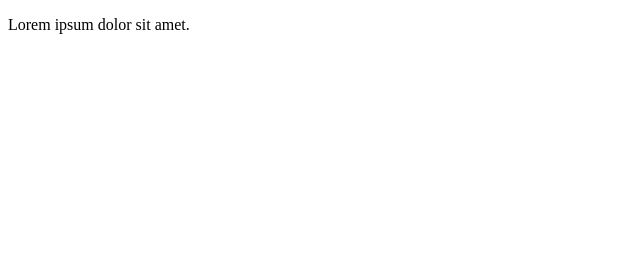
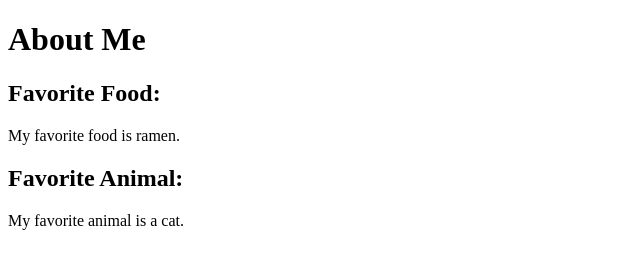
Before and after one commit to cmckay150/learngit, a plain HTML site: page index.html in a window 1280 px wide. Shown: the whole page, without its empty margins (0-640 px from the left). Drawn offline with Linux system fonts and the light colour scheme.

Commit message:
added information about me with diff headers and content

```diff
--- a/index.html
+++ b/index.html
@@ -6,6 +6,10 @@
     <title>Document</title>
   </head>
   <body>
-    <p>Lorem ipsum dolor sit amet.</p>
+    <h1>About Me</h1>
+    <h2>Favorite Food:</h2>
+    <p>My favorite food is ramen.</p>
+    <h2>Favorite Animal:</h2>
+    <p>My favorite animal is a cat.</p>
   </body>
 </html>
```
